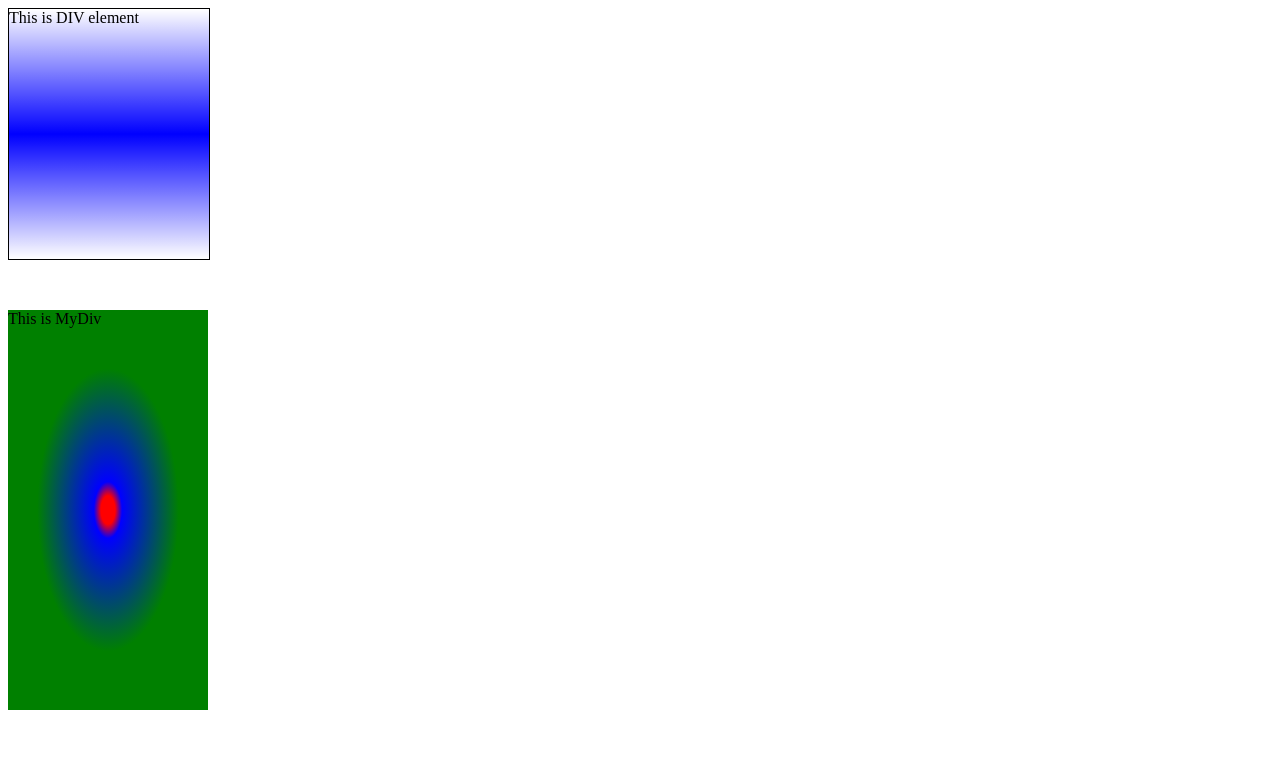
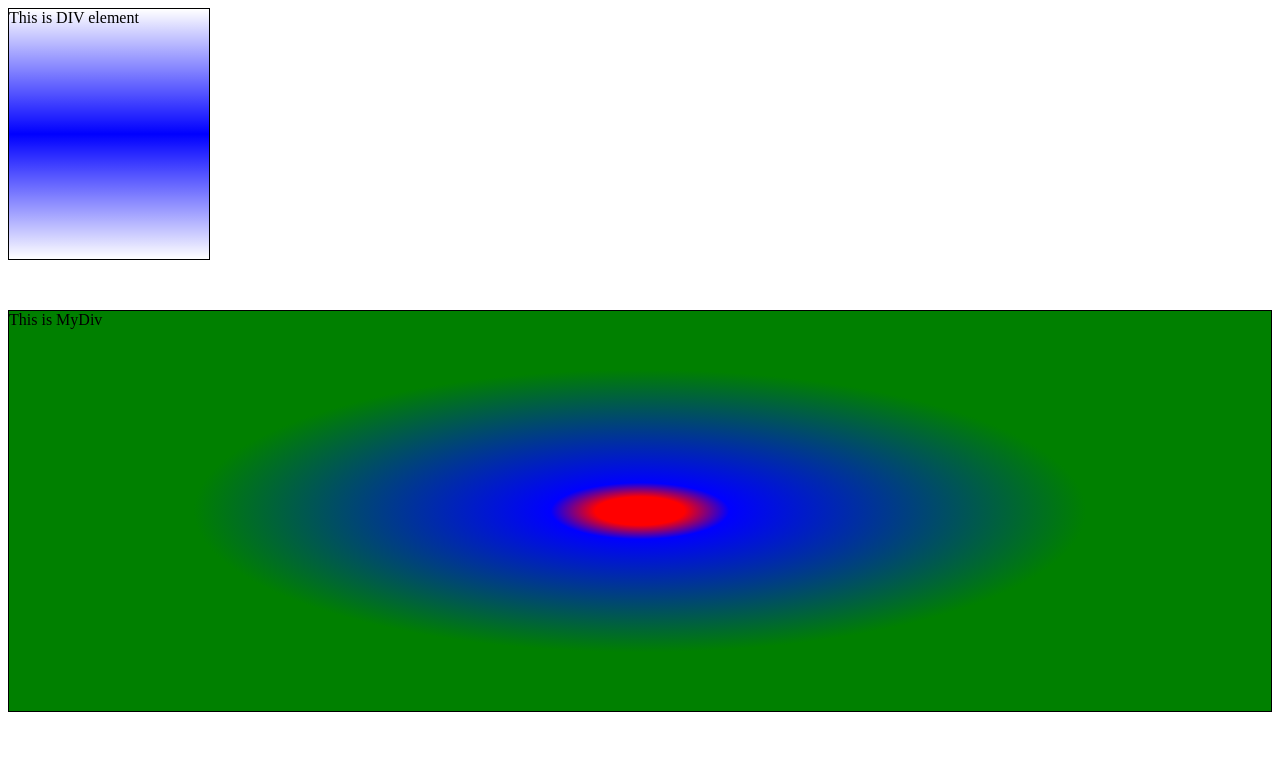
Before and after one commit to Bhupesh-joshi/MERN-Stack, a plain HTML site: page All-Topics/CSS/Gradients/Gradients.html in a window 1280 px wide. Shown: the top 757 px of the page. Drawn offline with Linux system fonts and the light colour scheme.

Commit message:
units in css

```diff
--- a/All-Topics/CSS/Gradients/Gradients.css
+++ b/All-Topics/CSS/Gradients/Gradients.css
@@ -23,8 +23,8 @@
 
 .myDiv {
     margin-top: 50px;
-    /* border: 1px solid black; */
-    width: 200px;
+    border: 1px solid black;
+    /* width: 200px; */
     height: 400px;
     background-image: radial-gradient(circle, red, blue, green);
     background-image: radial-gradient(red 5%, blue 10%, green 50%);
```
